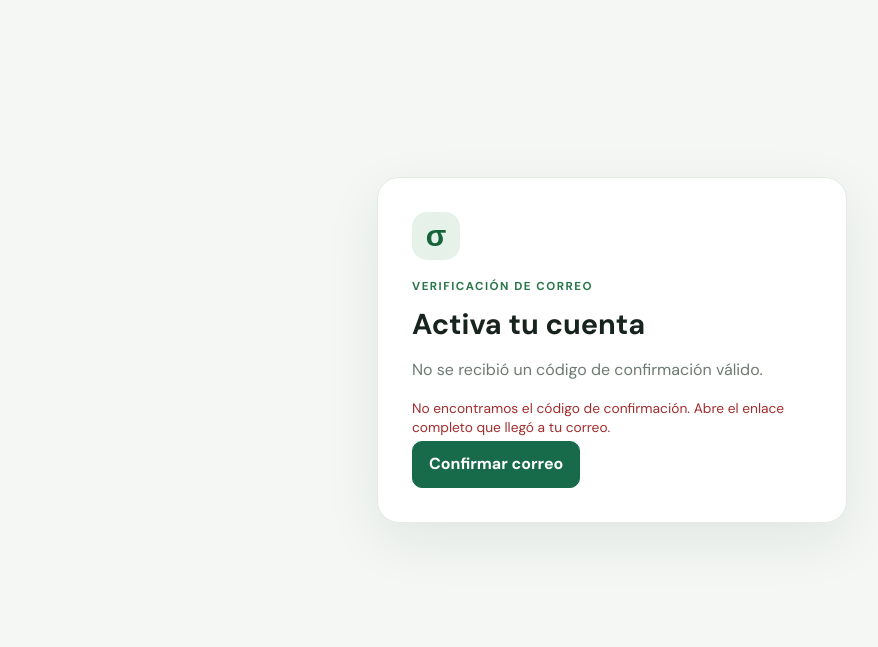
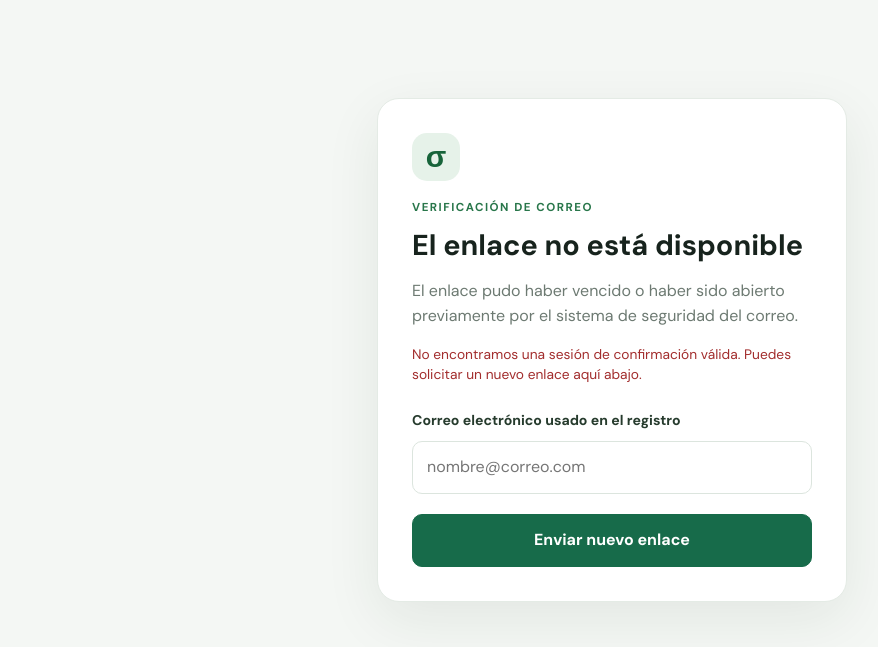
Before and after one commit to jollago/sigma-u, a plain HTML site: page confirmar.html in a window 1280 px wide. Shown: the part 73-720 px from the top of the page, without its empty margins (28-906 px from the left). Drawn offline with nearby package versions, Linux system fonts and the light colour scheme.

Commit message:
Fix email confirmation callback and allow resending signup link

```diff
--- a/confirmar.html
+++ b/confirmar.html
@@ -15,11 +15,16 @@
 <section class="auth-card">
 <div class="auth-mark">σ</div>
 <p class="eyebrow">VERIFICACIÓN DE CORREO</p>
-<h1>Activa tu cuenta</h1>
-<p class="muted" id="confirmationText">Pulsa el botón para confirmar tu dirección de correo y activar tu cuenta de SIGMA-U.</p>
+<h1 id="confirmationTitle">Activa tu cuenta</h1>
+<p class="muted" id="confirmationText">Estamos comprobando el enlace de confirmación de tu correo.</p>
 <p id="authMessage" class="auth-message" role="status" aria-live="polite"></p>
-<button class="primary" id="confirmEmailButton" type="button">Confirmar correo</button>
+<button class="primary" id="confirmEmailButton" type="button" hidden>Confirmar correo</button>
 <a class="soft-btn" id="goLogin" href="login.html" hidden style="margin-top:12px;justify-content:center">Ir a iniciar sesión</a>
+<form id="resendForm" class="auth-form" hidden>
+  <label for="resendEmail">Correo electrónico usado en el registro</label>
+  <input id="resendEmail" name="email" type="email" autocomplete="email" placeholder="nombre@correo.com" required>
+  <button class="primary" id="resendButton" type="submit">Enviar nuevo enlace</button>
+</form>
 </section>
 </main>
 <script src="https://cdn.jsdelivr.net/npm/@supabase/supabase-js@2"></script>
@@ -34,27 +39,65 @@
  const button=document.getElementById("confirmEmailButton");
  const message=document.getElementById("authMessage");
  const login=document.getElementById("goLogin");
+ const resendForm=document.getElementById("resendForm");
+ const title=document.getElementById("confirmationTitle");
+ const description=document.getElementById("confirmationText");
  const say=(text,ok=false)=>{message.textContent=text;message.className="auth-message "+(ok?"success":"error");};
- if(!client){say("No se pudo conectar con el servicio de autenticación. Intenta nuevamente más tarde.");button.disabled=true;return;}
- if(!tokenHash){
-   const hashParams=new URLSearchParams(location.hash.slice(1));
-   const error=hashParams.get("error_description")||hashParams.get("error");
-   if(error){say("El enlace no pudo validarse o ya fue utilizado. Solicita un nuevo correo de confirmación desde el registro.");}
-   else say("No encontramos el código de confirmación. Abre el enlace completo que llegó a tu correo.");
-   button.disabled=true;
-   document.getElementById("confirmationText").textContent="No se recibió un código de confirmación válido.";
+ const showSuccess=()=>{
+   title.textContent="¡Correo confirmado!";
+   description.textContent="Tu cuenta de SIGMA-U ya está activada. Ahora puedes iniciar sesión.";
+   say("La verificación se completó correctamente.",true);
+   button.hidden=true;resendForm.hidden=true;login.hidden=false;
+ };
+ const showExpired=(text)=>{
+   title.textContent="El enlace no está disponible";
+   description.textContent="El enlace pudo haber vencido o haber sido abierto previamente por el sistema de seguridad del correo.";
+   say(text||"Solicita un nuevo enlace e intenta abrirlo una sola vez.",false);
+   button.hidden=true;resendForm.hidden=false;login.hidden=true;
+ };
+ if(!client){say("No se pudo conectar con el servicio de autenticación. Intenta nuevamente más tarde.");return;}
+
+ // Enlace personalizado con token_hash: la verificación se hace al pulsar el botón.
+ if(tokenHash){
+   description.textContent="Pulsa el botón para confirmar tu dirección de correo y activar tu cuenta.";
+   button.hidden=false;
+   button.addEventListener("click",async()=>{
+     button.disabled=true;button.textContent="Verificando...";
+     const {error}=await client.auth.verifyOtp({token_hash:tokenHash,type});
+     if(error){button.disabled=false;button.textContent="Intentar nuevamente";showExpired("Supabase no aceptó el enlace. Puede haber vencido o ya haber sido utilizado.");return;}
+     showSuccess();
+   });
    return;
  }
- button.addEventListener("click",async()=>{
-   button.disabled=true;button.textContent="Verificando...";
-   const {error}=await client.auth.verifyOtp({token_hash:tokenHash,type});
-   if(error){
-     say("No fue posible confirmar el correo. El enlace puede haber vencido o ya se utilizó. Regresa al registro y solicita uno nuevo.");
-     button.disabled=false;button.textContent="Intentar nuevamente";
+
+ // Enlace predeterminado de Supabase: después de verificar, devuelve la sesión en el fragmento URL.
+ (async()=>{
+   const hashParams=new URLSearchParams(location.hash.slice(1));
+   const errorCode=hashParams.get("error_code");
+   const errorText=hashParams.get("error_description")||hashParams.get("error");
+   if(errorCode||errorText){
+     showExpired(errorCode==="otp_expired"?"El enlace de confirmación expiró o ya fue utilizado. Solicita uno nuevo aquí abajo.":"No fue posible validar el enlace. Solicita uno nuevo aquí abajo.");
      return;
    }
-   say("¡Correo confirmado! Tu cuenta ya está activada. Ahora puedes iniciar sesión.",true);
-   button.hidden=true;login.hidden=false;
+   const {data:{session}}=await client.auth.getSession();
+   if(session){showSuccess();return;}
+   showExpired("No encontramos una sesión de confirmación válida. Puedes solicitar un nuevo enlace aquí abajo.");
+ })();
+
+ // Permite reenviar el correo de confirmación sin crear otra cuenta.
+ resendForm.addEventListener("submit",async e=>{
+   e.preventDefault();
+   const email=document.getElementById("resendEmail").value.trim();
+   const resendButton=document.getElementById("resendButton");
+   resendButton.disabled=true;resendButton.textContent="Enviando...";
+   const {error}=await client.auth.resend({
+     type:"signup",
+     email,
+     options:{emailRedirectTo:"https://jollago.github.io/confirmar.html"}
+   });
+   resendButton.disabled=false;resendButton.textContent="Enviar nuevo enlace";
+   if(error){say("No se pudo reenviar el correo. "+error.message);return;}
+   say("Si el registro está pendiente, Supabase enviará un nuevo enlace. Revisa tu bandeja de entrada y spam.",true);
  });
 })();
 </script>
```
